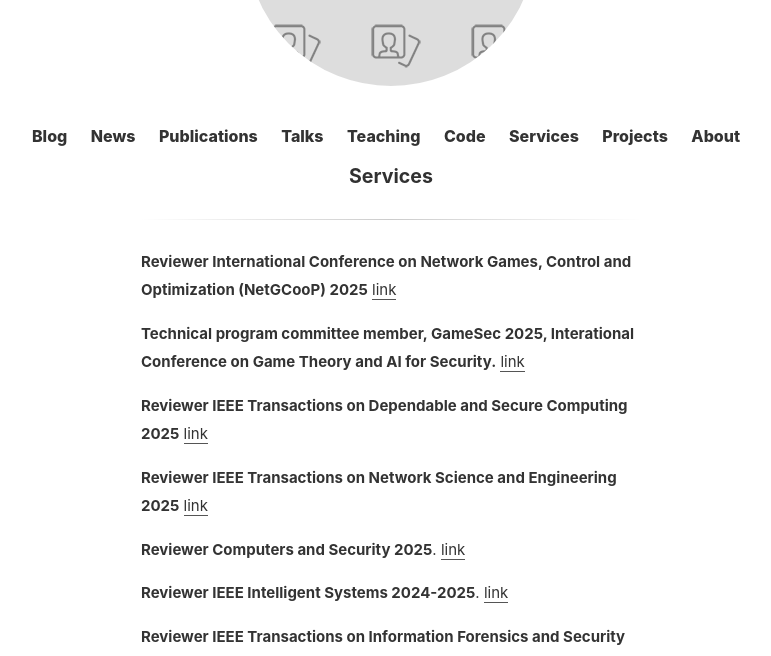
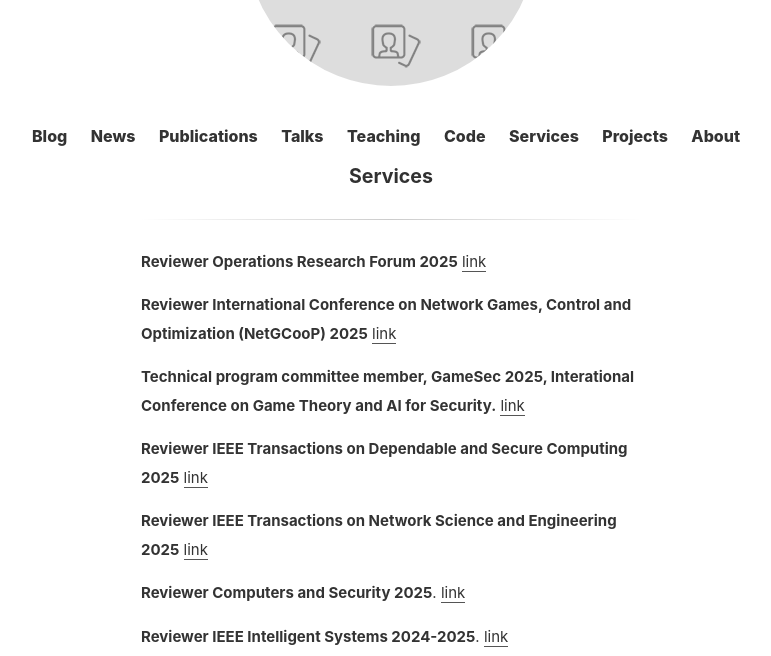
Before and after one commit to Limmen/Limmen.github.io, a Jekyll site: the page built from services.md, in a window 1280 px wide and 900 px high, cut to the strip 244-900 px from the top of the window. Shown: the whole strip, without its empty margins (249-1020 px from the left). Built offline with Jekyll 4.4.1, drawn with Linux system fonts in a browser that asks for light colours.

Commit message:
update services

```diff
--- a/services.md
+++ b/services.md
@@ -2,6 +2,9 @@
 layout: page
 title: Services
 ---
+
+**Reviewer Operations Research Forum 2025**
+[link](https://link.springer.com/journal/43069)
 
 **Reviewer International Conference on Network Games, Control and Optimization (NetGCooP) 2025**
 [link](https://ieeexplore.ieee.org/xpl/conhome/1800584/all-proceedings)
```
